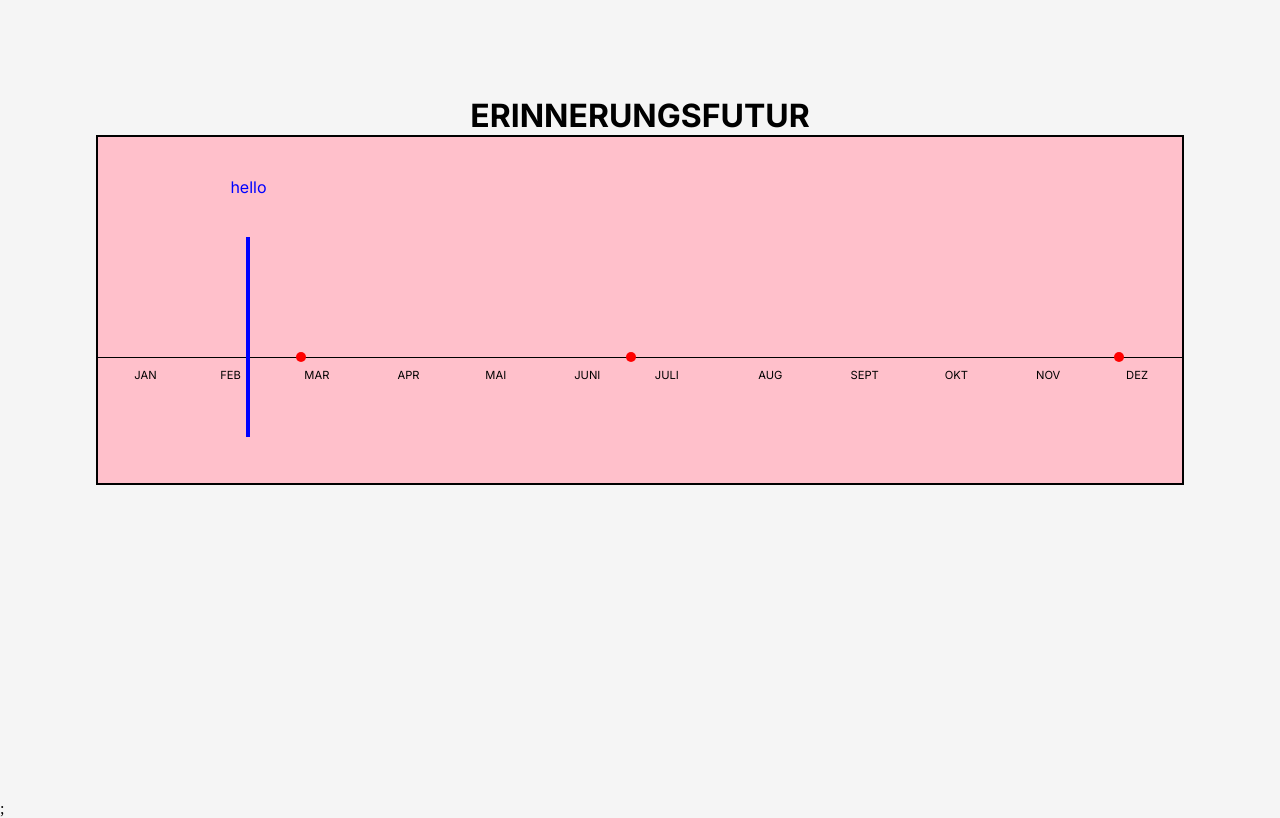
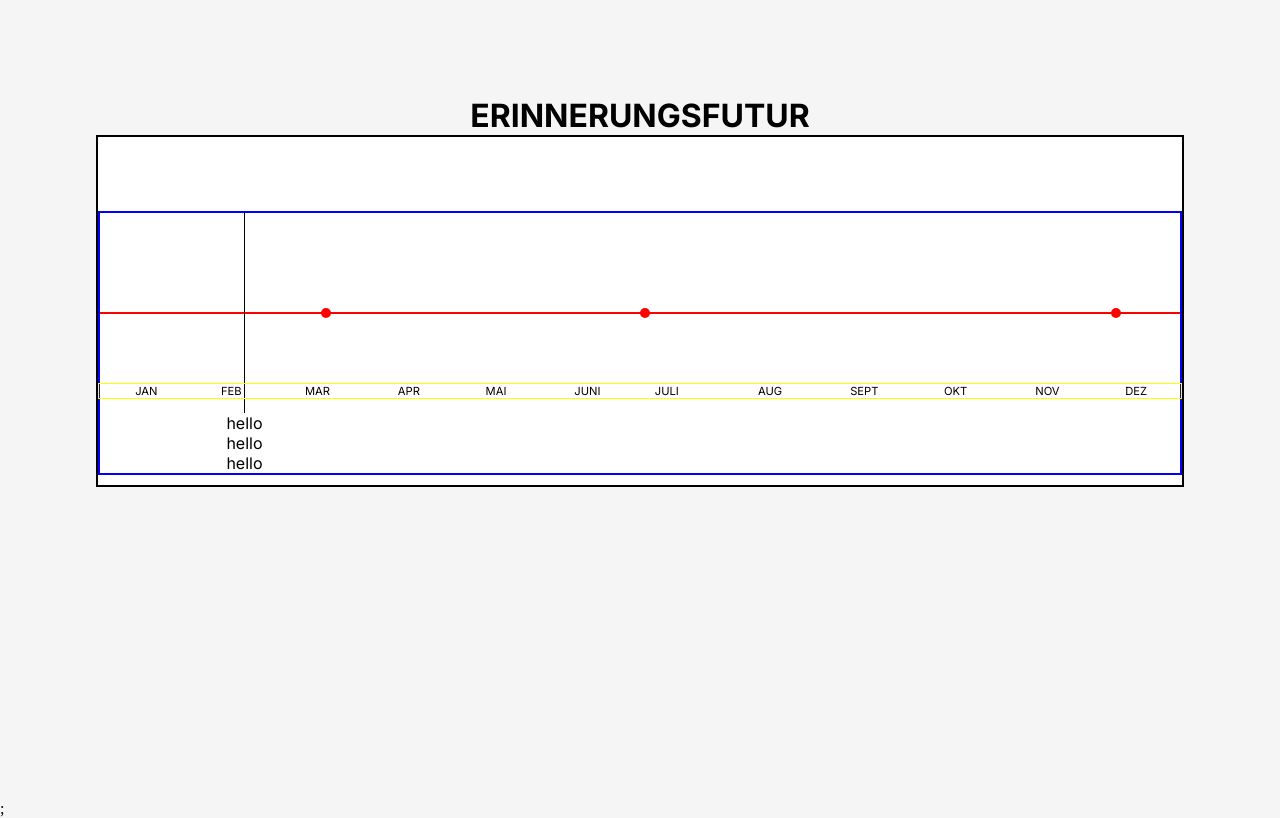
Before and after one commit to TS-Severin/erinnerungsfutur, a Next.js app: page / in a window 1280 px wide. Built offline with nearby package versions, Linux system fonts and the light colour scheme.

Commit message:
put axis to dot

```diff
--- a/src/components/TimeLineAxis/TimeLineAxis.js
+++ b/src/components/TimeLineAxis/TimeLineAxis.js
@@ -1,34 +1,36 @@
-import GetCurrentDayOfYearHelper from "@/services/GetCurrentDayOfYearHelper";
-import styled from "styled-components";
+// import GetCurrentDayOfYearHelper from "@/services/GetCurrentDayOfYearHelper";
+// import GetTodayFullDateHelper from "@/services/GetTodayFullDateHelper";
+// import styled from "styled-components";
 
-const dayCount = GetCurrentDayOfYearHelper();
+// const dayCount = GetCurrentDayOfYearHelper();
 
-const StyledTimelineAxis = styled.span`
-width: 1px;
-height: 200px;
-overflow: visible;
-background-color: black;
-grid-row: 1;
-grid-column: ${dayCount};
-transform: translateY(+50%);
-border: 2px solid blue;
-`;
+// const StyledTimelineAxis = styled.span`
+// width: 1px;
+// height: 200px;
+// overflow: visible;
+// background-color: black;
+// grid-row: 1;
+// grid-column: 68;
+// transform: translateY(+50%);
+// `;
 
-const StyledTodayAxisElement = styled.p`
-    grid-column: ${dayCount};
-    color: blue;
-    transform: translateY(-800%);
-`
+// const StyledTodayAxisElement = styled.p`
+//     grid-column: ${dayCount};
+//     transform: translateY(500%);
+// `
 
 
 
-export default function TimelineAxis({title, date}) {
-    return (
+// export default function TimelineAxis({title, date}) {
+//     const todayFullDate = GetTodayFullDateHelper();
+//     console.log(dayCount)
+//     console.log("ganzes Datum", todayFullDate);
+//     return (
 
-        <>
-        <StyledTodayAxisElement>hello</StyledTodayAxisElement>
-        <StyledTimelineAxis />
-        </>
+//         <>
+//         <StyledTodayAxisElement>hello</StyledTodayAxisElement>
+//         <StyledTimelineAxis />
+//         </>
 
-    );
-}
+//     );
+// }
--- a/src/components/Timeline/Timeline.js
+++ b/src/components/Timeline/Timeline.js
@@ -15,9 +15,9 @@ export default function Timeline() {
   return (
     <>
     <div className={styles.timelineContainer}>
-    <div className={styles.timelineAxisContainer}>
-    <TimelineAxis />
-    </div>
+    {/* <div className={styles.timelineAxisContainer}>
+    <TimelineAxis title={title} />
+    </div> */}
     <span className={styles.timelineLine}>
     </span>
     <div className={styles.timelineGridContainer}>
--- a/src/components/Timeline/Timeline.module.scss
+++ b/src/components/Timeline/Timeline.module.scss
@@ -1,37 +1,40 @@
 .timelineContainer {
   width: 100%;
   border: 2px solid black;
-  background-color: pink;
+  background-color: white;
   display: flex;
   flex-direction: column;
-  height: 350px;
+  height: 352px;
 }
 
 .timelineGridContainer {
   display: grid;
   grid-template-columns: repeat(365, [col] 1fr);
-  grid-template-rows: 3;
+  grid-template-rows: 1;
   // height: 300px;
   width: 100%;
-  // border: 1px solid black;
+  border: 2px solid blue;
   align-items: center;
   justify-items: center;
+  position: relative;
+  top: 72px;
 }
 
 .timelineLine {
   width: 100%;
-  height: 1px;
-  background-color: black;
+  height: 2px;
+  background-color: red;
+  transform: translateY(+175px)
 }
 
 
 .timelineAxisContainer {
   display: grid;
   grid-template-columns: repeat(365, [col] 1fr);
-  grid-template-rows: 3;
+  grid-template-rows: 1;
   // height: 300px;
   width: 100%;
-  // border: 1px solid black;
+  border: 5px solid green;
   align-items: center;
   justify-items: center;
 }
@@ -40,7 +43,9 @@
   display: grid;
   grid-template-columns: repeat(365, [col] 1fr);
   width: 100%;
-  // border: 1px solid black;
-  align-items: start;
+  border: 1px solid yellow;
+  align-items: center;
   justify-items: center;
+  position: relative;
+  top: -20px;
 }
--- a/src/components/TimelineDot/TimelineDot.js
+++ b/src/components/TimelineDot/TimelineDot.js
@@ -1,35 +1,68 @@
 import styled from "styled-components";
 import GetDayOfYearHelper from "../../services/GetDayOfYearHelper";
 import styles from "./TimelineDot.module.scss"
-// import Image from "next/image";
-// import pic from "../../../public/image.jpg"
+// for axis
+import GetCurrentDayOfYearHelper from "@/services/GetCurrentDayOfYearHelper";
+// for today axis element
+import GetTodayFullDateHelper from "@/services/GetTodayFullDateHelper";
 
+// current day for axis
+const dayCount = GetCurrentDayOfYearHelper();
 
+// full day for axis today element
+const fullDate = GetTodayFullDateHelper();
 
 export default function TimelineDot({ id, date, color, slug }) {
   const dayOfTheYear = GetDayOfYearHelper(date);
 
-
   return (
     <>
+        <StyledTimelineAxis/>
+        <StyledTodayAxisElement>hello
+        </StyledTodayAxisElement>
         <StyledTimelineDot key={id}
         dayoftheyear={dayOfTheYear}
         color={color}
         href={`/${slug}`}>
         </StyledTimelineDot>
+
+
     </>
   );
 }
 
+// dot styled component
+
 const StyledTimelineDot = styled.a`
 grid-column: ${(props) => props.dayoftheyear};
-grid-row: 2;
+grid-row: 1;
 overflow: visible;
-transform: translateY(-60%);
+transform: translateY(0);
 height: 10px;
 width: 10px;
 background-color: red;
 border-radius: 50%;
 display: inline-block;
+justify-self: center;
+`;
 
+// axis styled component
+
+
+const StyledTimelineAxis = styled.span`
+width: 1px;
+height: 200px;
+overflow: visible;
+background-color: black;
+grid-row: 1;
+grid-column: ${dayCount};
+transform: translateY(0);
+justify-self: center;
 `;
+
+// axis today element styled component
+
+const StyledTodayAxisElement = styled.p`
+    grid-column: ${dayCount};
+    transform: translateY(0);
+`
--- a/src/services/GetDayOfYearHelper.js
+++ b/src/services/GetDayOfYearHelper.js
@@ -9,5 +9,5 @@ export default function GetDayOfYearHelper(dateString) {
   const dayOfYear = Math.floor(diff / oneDay);
 
   // Add 1 since the day count starts from 0
-  return dayOfYear + 1;
+  return dayOfYear;
 }
```
